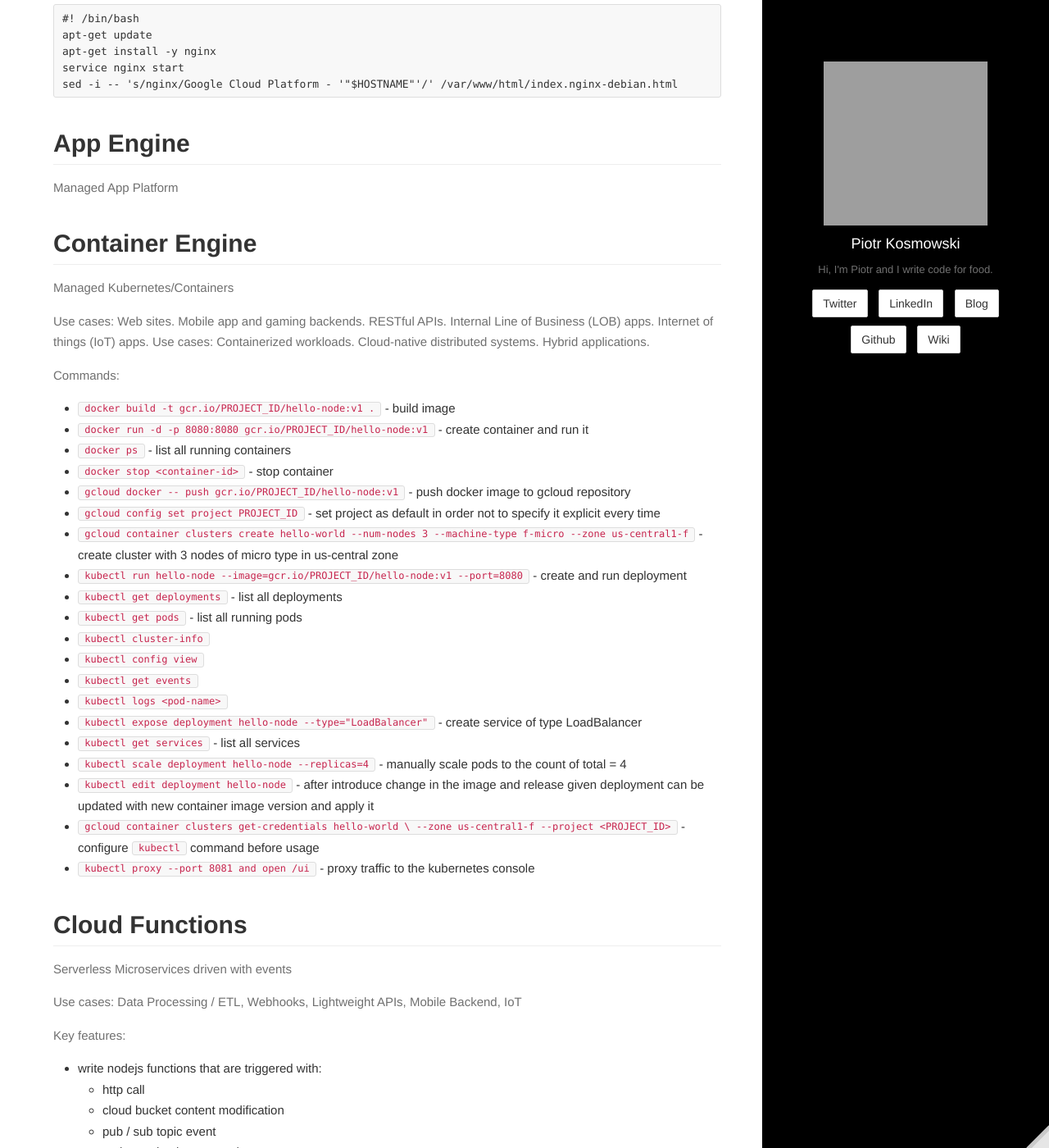
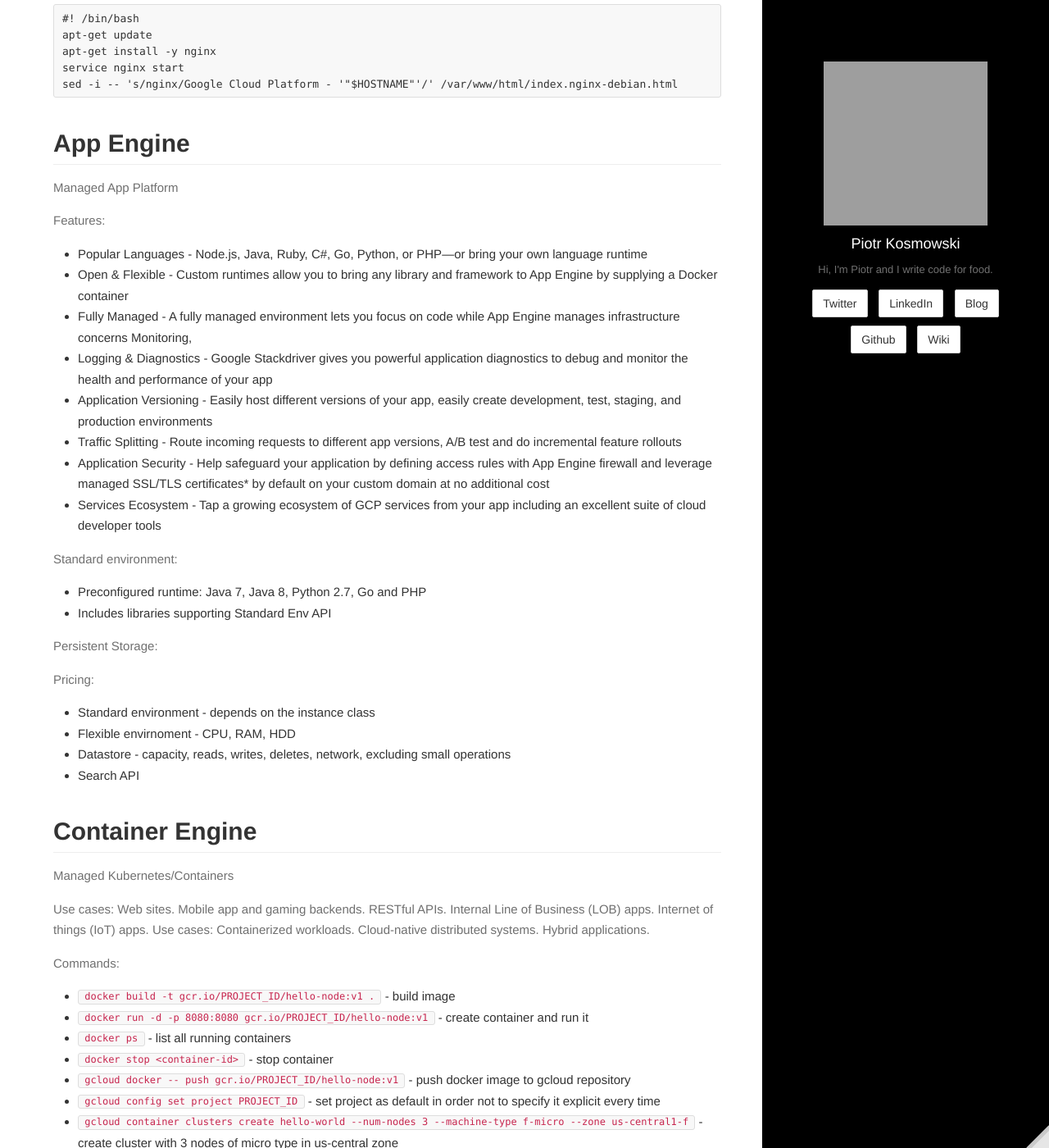
Before and after one commit to kospiotr/kospiotr.github.io, a Jekyll site: the page built from wiki/gcp.md, in a window 1280 px wide and 1400 px high, scrolled down 4024 px. Shown: the whole window at 82% size. Built offline with Jekyll 4.4.1, drawn with Linux system fonts in a browser that asks for light colours; grey boxes are pictures that could not be loaded.

Commit message:
Update gcp.md

```diff
--- a/wiki/gcp.md
+++ b/wiki/gcp.md
@@ -67,6 +67,30 @@
 
 ## App Engine
 Managed App Platform
+
+Features:
+* Popular Languages - Node.js, Java, Ruby, C#, Go, Python, or PHP—or bring your own language runtime
+* Open & Flexible - Custom runtimes allow you to bring any library and framework to App Engine by supplying a Docker container
+* Fully Managed - A fully managed environment lets you focus on code while App Engine manages infrastructure concerns
+Monitoring,
+* Logging & Diagnostics - Google Stackdriver gives you powerful application diagnostics to debug and monitor the health and performance of your app
+* Application Versioning - Easily host different versions of your app, easily create development, test, staging, and production environments
+* Traffic Splitting - Route incoming requests to different app versions, A/B test and do incremental feature rollouts
+* Application Security - Help safeguard your application by defining access rules with App Engine firewall and leverage managed SSL/TLS certificates* by default on your custom domain at no additional cost
+* Services Ecosystem - Tap a growing ecosystem of GCP services from your app including an excellent suite of cloud developer tools
+
+Standard environment:
+* Preconfigured runtime: Java 7, Java 8, Python 2.7, Go and PHP
+* Includes libraries supporting Standard Env API
+
+Persistent Storage:
+
+
+Pricing:
+* Standard environment - depends on the instance class
+* Flexible envirnoment - CPU, RAM, HDD
+* Datastore - capacity, reads, writes, deletes, network, excluding small operations
+* Search API
 
 ## Container Engine
 Managed Kubernetes/Containers
```
